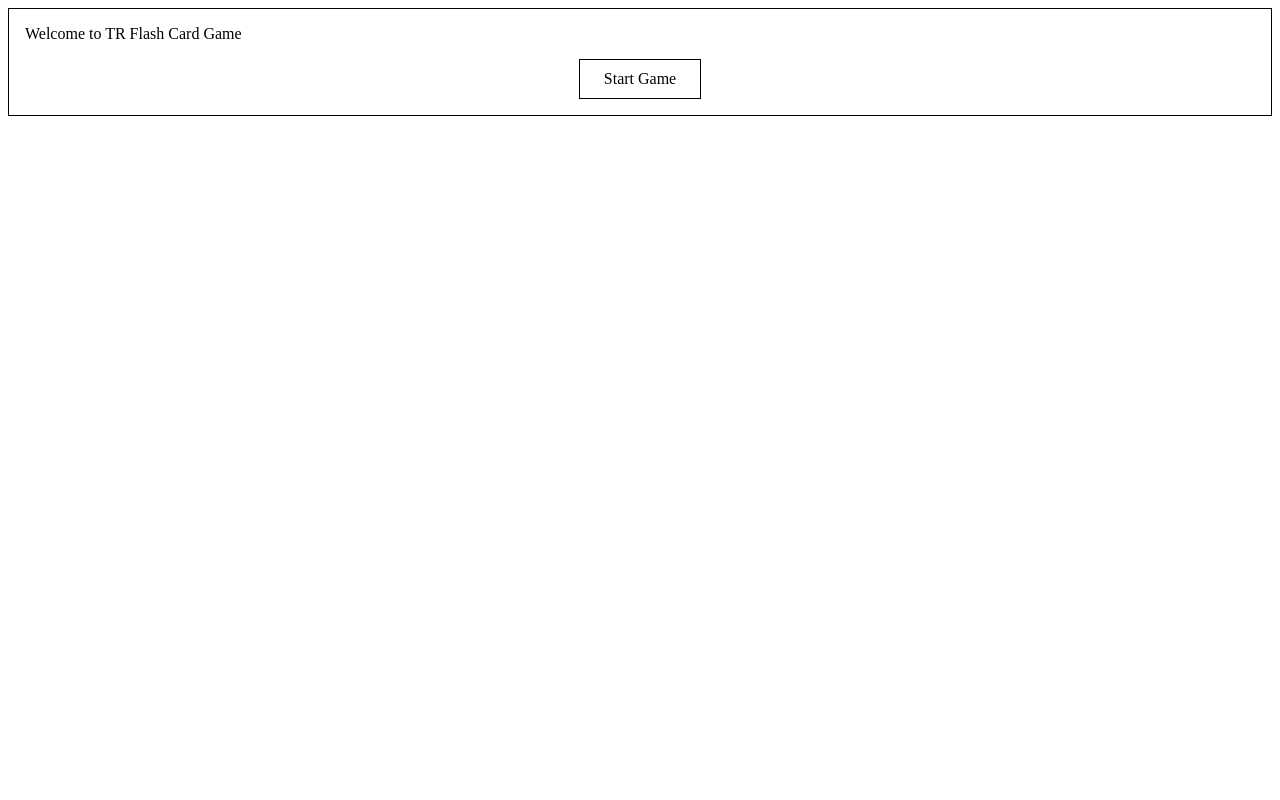
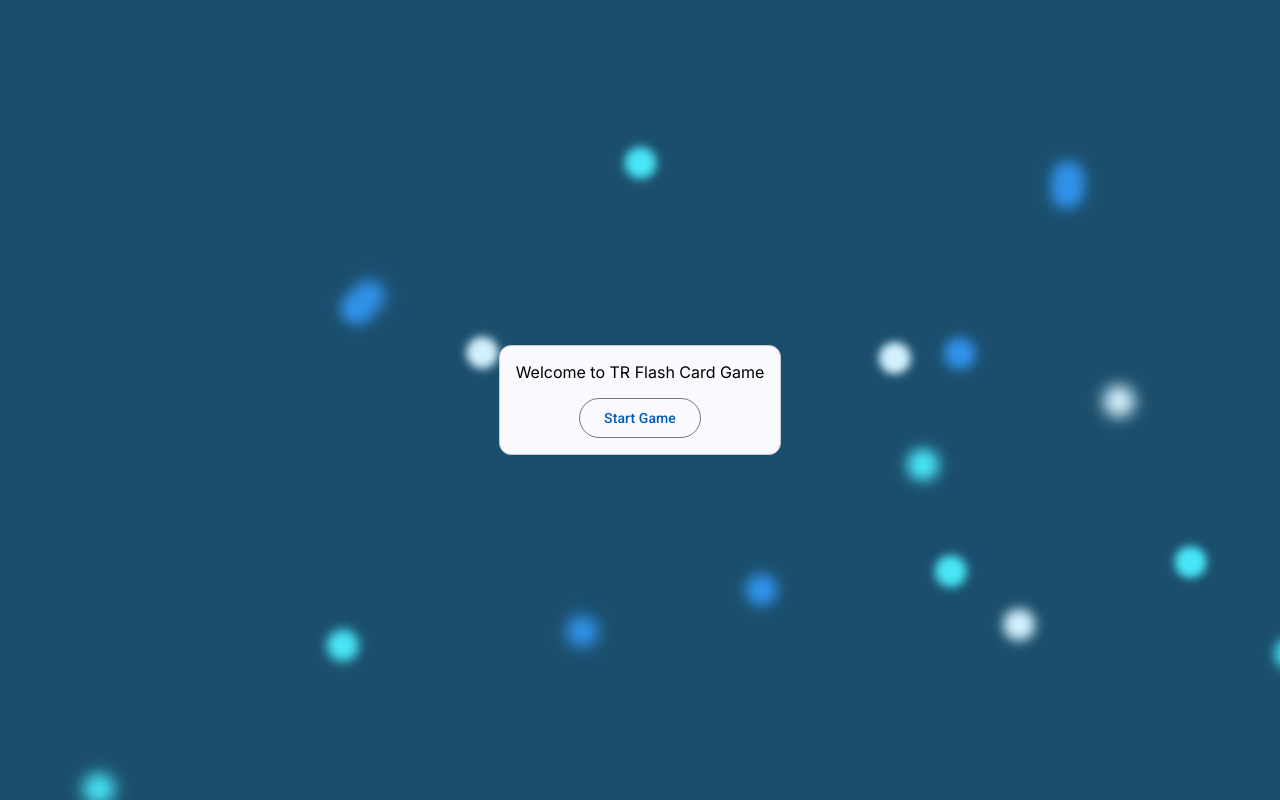
Before and after one commit to PetraJThomas/TRAngularFlashGame, an Angular app: page / in a window 1280 px wide. Built offline with nearby package versions, Linux system fonts and the light colour scheme.

Commit message:
New Start Screen, MUI and fonts

```diff
--- a/angular.json
+++ b/angular.json
@@ -32,6 +32,7 @@
               }
             ],
             "styles": [
+              "@angular/material/prebuilt-themes/azure-blue.css",
               "src/styles.scss"
             ],
             "scripts": [],
@@ -96,6 +97,7 @@
               }
             ],
             "styles": [
+              "@angular/material/prebuilt-themes/azure-blue.css",
               "src/styles.scss"
             ],
             "scripts": []
--- a/package.json
+++ b/package.json
@@ -13,15 +13,18 @@
   "private": true,
   "dependencies": {
     "@angular/animations": "^19.1.0",
+    "@angular/cdk": "^19.1.1",
     "@angular/common": "^19.1.0",
     "@angular/compiler": "^19.1.0",
     "@angular/core": "^19.1.0",
     "@angular/forms": "^19.1.0",
+    "@angular/material": "^19.1.1",
     "@angular/platform-browser": "^19.1.0",
     "@angular/platform-browser-dynamic": "^19.1.0",
     "@angular/platform-server": "^19.1.0",
     "@angular/router": "^19.1.0",
     "@angular/ssr": "^19.1.4",
+    "@fontsource/inter": "^5.1.1",
     "express": "^4.18.2",
     "rxjs": "~7.8.0",
     "tslib": "^2.3.0",
--- a/src/app/app.component.scss
+++ b/src/app/app.component.scss
@@ -0,0 +1,283 @@
+header {
+  text-align: center;
+  margin: 20px;
+}
+
+nav {
+  display: flex;
+  justify-content: center;
+  gap: 15px;
+  margin-bottom: 20px;
+
+  a {
+    text-decoration: none;
+    font-weight: bold;
+    color: blue;
+  }
+
+  a.active-link {
+    color: red;
+  }
+}
+
+main.main-app {
+  display: flex;
+  justify-content: center;
+  align-items: center;
+  height: 100vh;
+
+  @keyframes move {
+    100% {
+      transform: translate3d(0, 0, 1px) rotate(360deg);
+    }
+  }
+
+  .background {
+    position: fixed;
+    width: 100vw;
+    height: 100vh;
+    top: 0;
+    left: 0;
+    background: #1a4e6c;
+    overflow: hidden;
+    z-index: -1;
+  }
+
+  .background span {
+    width: 4vmin;
+    height: 4vmin;
+    border-radius: 4vmin;
+    backface-visibility: hidden;
+    position: absolute;
+    animation: move;
+    animation-duration: 24;
+    animation-timing-function: linear;
+    animation-iteration-count: infinite;
+  }
+
+  .background span:nth-child(0) {
+    color: #48e6f7;
+    top: 19%;
+    left: 34%;
+    animation-duration: 46s;
+    animation-delay: -107s;
+    transform-origin: 2vw 10vh;
+    box-shadow: -8vmin 0 1.875013924820846vmin currentColor;
+  }
+  .background span:nth-child(1) {
+    color: #48e6f7;
+    top: 39%;
+    left: 88%;
+    animation-duration: 95s;
+    animation-delay: -237s;
+    transform-origin: -9vw 12vh;
+    box-shadow: -8vmin 0 1.681194948498622vmin currentColor;
+  }
+  .background span:nth-child(2) {
+    color: #d2f0fd;
+    top: 99%;
+    left: 79%;
+    animation-duration: 250s;
+    animation-delay: -214s;
+    transform-origin: -19vw -18vh;
+    box-shadow: -8vmin 0 1.5135044112224127vmin currentColor;
+  }
+  .background span:nth-child(3) {
+    color: #48e6f7;
+    top: 44%;
+    left: 31%;
+    animation-duration: 183s;
+    animation-delay: -253s;
+    transform-origin: -12vw -20vh;
+    box-shadow: 8vmin 0 1.2171995521223744vmin currentColor;
+  }
+  .background span:nth-child(4) {
+    color: #48e6f7;
+    top: 39%;
+    left: 70%;
+    animation-duration: 34s;
+    animation-delay: -51s;
+    transform-origin: 5vw 14vh;
+    box-shadow: -8vmin 0 1.19708159942846vmin currentColor;
+  }
+  .background span:nth-child(5) {
+    color: #48e6f7;
+    top: 78%;
+    left: 9%;
+    animation-duration: 110s;
+    animation-delay: -155s;
+    transform-origin: -5vw 22vh;
+    box-shadow: -8vmin 0 1.4834341508504456vmin currentColor;
+  }
+  .background span:nth-child(6) {
+    color: #d2f0fd;
+    top: 49%;
+    left: 83%;
+    animation-duration: 242s;
+    animation-delay: -231s;
+    transform-origin: 2vw 20vh;
+    box-shadow: 8vmin 0 1.8706257125563148vmin currentColor;
+  }
+  .background span:nth-child(7) {
+    color: #3092eb;
+    top: 95%;
+    left: 32%;
+    animation-duration: 177s;
+    animation-delay: -107s;
+    transform-origin: -6vw 22vh;
+    box-shadow: -8vmin 0 1.165273592778967vmin currentColor;
+  }
+  .background span:nth-child(8) {
+    color: #48e6f7;
+    top: 77%;
+    left: 75%;
+    animation-duration: 247s;
+    animation-delay: -48s;
+    transform-origin: 15vw 23vh;
+    box-shadow: 8vmin 0 1.4481791823975843vmin currentColor;
+  }
+  .background span:nth-child(9) {
+    color: #3092eb;
+    top: 51%;
+    left: 31%;
+    animation-duration: 265s;
+    animation-delay: -101s;
+    transform-origin: 21vw 10vh;
+    box-shadow: -8vmin 0 1.4938227718982369vmin currentColor;
+  }
+  .background span:nth-child(10) {
+    color: #d2f0fd;
+    top: 48%;
+    left: 69%;
+    animation-duration: 7s;
+    animation-delay: -28s;
+    transform-origin: -14vw 23vh;
+    box-shadow: 8vmin 0 1.019872676169085vmin currentColor;
+  }
+  .background span:nth-child(11) {
+    color: #48e6f7;
+    top: 70%;
+    left: 20%;
+    animation-duration: 41s;
+    animation-delay: -257s;
+    transform-origin: -6vw 10vh;
+    box-shadow: 8vmin 0 1.9704173203190383vmin currentColor;
+  }
+  .background span:nth-child(12) {
+    color: #48e6f7;
+    top: 56%;
+    left: 22%;
+    animation-duration: 166s;
+    animation-delay: -62s;
+    transform-origin: -12vw -15vh;
+    box-shadow: -8vmin 0 1.11381825531514vmin currentColor;
+  }
+  .background span:nth-child(13) {
+    color: #3092eb;
+    top: 55%;
+    left: 11%;
+    animation-duration: 25s;
+    animation-delay: -160s;
+    transform-origin: 10vw -11vh;
+    box-shadow: 8vmin 0 1.9097952877841986vmin currentColor;
+  }
+  .background span:nth-child(14) {
+    color: #d2f0fd;
+    top: 33%;
+    left: 82%;
+    animation-duration: 206s;
+    animation-delay: -9s;
+    transform-origin: -22vw -24vh;
+    box-shadow: -8vmin 0 1.034840829194247vmin currentColor;
+  }
+  .background span:nth-child(15) {
+    color: #3092eb;
+    top: 62%;
+    left: 78%;
+    animation-duration: 51s;
+    animation-delay: -106s;
+    transform-origin: 22vw -7vh;
+    box-shadow: -8vmin 0 1.7630711366463263vmin currentColor;
+  }
+  .background span:nth-child(16) {
+    color: #3092eb;
+    top: 92%;
+    left: 52%;
+    animation-duration: 15s;
+    animation-delay: -191s;
+    transform-origin: 17vw -16vh;
+    box-shadow: -8vmin 0 1.8414152681012042vmin currentColor;
+  }
+  .background span:nth-child(17) {
+    color: #48e6f7;
+    top: 67%;
+    left: 79%;
+    animation-duration: 66s;
+    animation-delay: -52s;
+    transform-origin: 11vw -11vh;
+    box-shadow: 8vmin 0 1.0763517439170287vmin currentColor;
+  }
+  .background span:nth-child(18) {
+    color: #3092eb;
+    top: 61%;
+    left: 59%;
+    animation-duration: 247s;
+    animation-delay: -10s;
+    transform-origin: -19vw 25vh;
+    box-shadow: -8vmin 0 1.6395592237494792vmin currentColor;
+  }
+  .background span:nth-child(19) {
+    color: #48e6f7;
+    top: 71%;
+    left: 76%;
+    animation-duration: 170s;
+    animation-delay: -23s;
+    transform-origin: -23vw 12vh;
+    box-shadow: 8vmin 0 1.4814799902702918vmin currentColor;
+  }
+  .background span:nth-child(20) {
+    color: #3092eb;
+    top: 34%;
+    left: 82%;
+    animation-duration: 71s;
+    animation-delay: -133s;
+    transform-origin: -17vw 18vh;
+    box-shadow: 8vmin 0 1.6930778944813363vmin currentColor;
+  }
+  .background span:nth-child(21) {
+    color: #3092eb;
+    top: 42%;
+    left: 21%;
+    animation-duration: 255s;
+    animation-delay: -44s;
+    transform-origin: 9vw 0vh;
+    box-shadow: 8vmin 0 1.629019554356768vmin currentColor;
+  }
+  .background span:nth-child(22) {
+    color: #48e6f7;
+    top: 57%;
+    left: 22%;
+    animation-duration: 13s;
+    animation-delay: -22s;
+    transform-origin: -22vw 8vh;
+    box-shadow: 8vmin 0 1.31173516180634vmin currentColor;
+  }
+  .background span:nth-child(23) {
+    color: #48e6f7;
+    top: 8%;
+    left: 93%;
+    animation-duration: 232s;
+    animation-delay: -76s;
+    transform-origin: -20vw -13vh;
+    box-shadow: 8vmin 0 1.2001337091949793vmin currentColor;
+  }
+  .background span:nth-child(24) {
+    color: #3092eb;
+    top: 5%;
+    left: 85%;
+    animation-duration: 102s;
+    animation-delay: -7s;
+    transform-origin: 22vw -14vh;
+    box-shadow: 8vmin 0 1.437511082903756vmin currentColor;
+  }
+}
--- a/src/index.html
+++ b/src/index.html
@@ -6,8 +6,10 @@
   <base href="/">
   <meta name="viewport" content="width=device-width, initial-scale=1">
   <link rel="icon" type="image/x-icon" href="favicon.ico">
+  <link href="https://fonts.googleapis.com/css2?family=Roboto:wght@300;400;500&display=swap" rel="stylesheet">
+  <link href="https://fonts.googleapis.com/icon?family=Material+Icons" rel="stylesheet">
 </head>
-<body>
+<body class="mat-typography">
   <app-root></app-root>
 </body>
 </html>
--- a/src/styles.scss
+++ b/src/styles.scss
@@ -1 +1,9 @@
 /* You can add global styles to this file, and also import other style files */
+@import '@fontsource/inter';
+html, body { height: 100%; }
+html
+{
+    font-family: "Inter", "Helvetica Neue", sans-serif;
+}
+
+body { margin: 0; }
```
Also changed, not shown: src/app/app.component.ts (+4 -3 lines), 1 other file (tests, documents, lock files or other folders).
